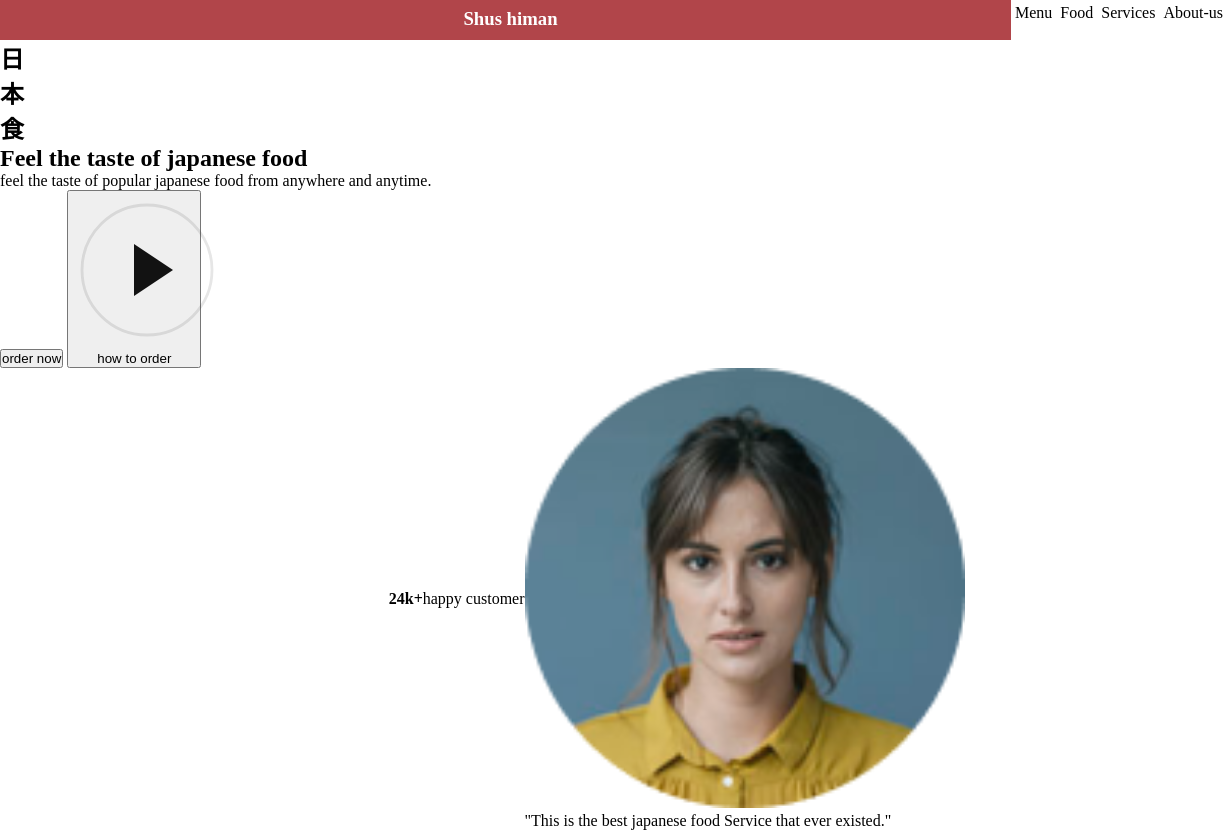
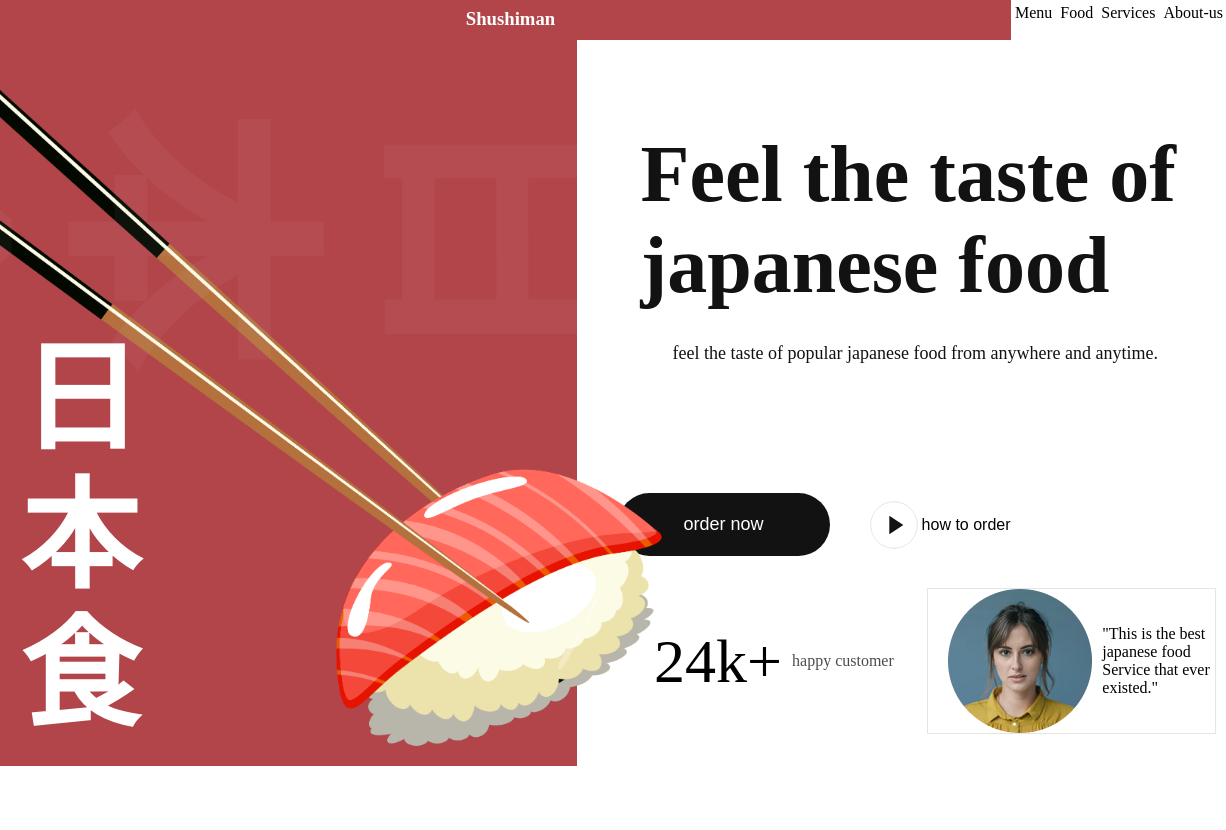
Before and after one commit to nileshshukla3011/shushiman, a website built with Vite: page index.html in a window 1280 px wide. Shown: the full height of the page, 0-1226 px from the left. After the commit the page ends 800 px from the top, so only its background shows below. Built offline with nearby package versions, Linux system fonts and the light colour scheme.

Commit message:
customer review added

```diff
--- a/css/sections/hero.css
+++ b/css/sections/hero.css
@@ -1,28 +1,136 @@
-.hero{
-    display:flex;
-    min-height:calc(100vh - 74px) ;
-    overflow: hidden;
+.hero {
+  display: flex;
+  min-height: calc(100vh - 74px);
 }
 
-.hero-image{
-    flex:1;
-    display:flex;
+.hero-image {
+  flex: 1;
+  display: flex;
   flex-direction: column;
-    position:relative;
+  position: relative;
   z-index: 5;
 }
 
-.hero-image img{
+.hero-image img {
   width: 120%;
   height: 100%;
   object-fit: contain;
 }
 
-.hero-image-overlay{
-    position: absolute ;
+.hero-image-overlay {
+  position: absolute;
   inset: 0;
-    width:100%;
-    background-color:    #b1454a;
-    ;
+  width: 100%;
+  background-color: #b1454a;
   z-index: -1;
 }
+.hero-image h2 {
+  position: absolute;
+  bottom: 0;
+  padding: 20px;
+  font-family: var(--playfair-display);
+  font-weight: 700;
+  font-size: 120px;
+  line-height: 138px;
+  color: #fff;
+}
+.hero-content {
+  flex: 1.22;
+  display: flex;
+  justify-content: space-between;
+  flex-direction: column;
+}
+
+.hero-content__info {
+  padding: 64px;
+  flex: 1;
+  display: flex;
+  justify-content: center;
+  flex-direction: column;
+}
+
+.hero-content__info h1 {
+  font-size: 80px;
+  font-weight: 600px;
+  font-family: var(--playfair-display);
+  color: #121212;
+}
+.hero-content__info p {
+  margin: 32px 0 0 32px;
+  font-family: var(--plus-jakarta-display);
+  color: #121212;
+  font-size: 18px;
+  font-weight: 400;
+}
+.hero-content__button {
+  margin: 41px 0 0 41px;
+  display: flex;
+  flex-wrap: wrap;
+  gap: 36px;
+}
+
+.hero-content__order-now {
+  padding: 20px;
+  border-radius: 36px;
+  min-width: 212px;
+  outline: none;
+  border: none;
+  background-color: #121212;
+  cursor: pointer;
+  color: #fff;
+  font-weight: 500;
+  font-size: 18px;
+  line-height: 23px;
+}
+
+.hero-content__play-button {
+  border: none;
+  outline: none;
+  background: transparent;
+  display: flex;
+  align-items: center;
+  font-size: 16px;
+  line-height: 19px;
+  color: #020202;
+  font-size: var(--plus-jakarta-sans);
+  cursor: pointer;
+}
+.hero-content__play img {
+  margin-right: 12px;
+  width: 46px;
+  height: 46px;
+  object-fit: contain;
+}
+
+.hero-content__testimonial {
+  padding: 32px 64px;
+  display: flex;
+  flex-wrap: wrap;
+  gap: 20px;
+  background: #fff;
+}
+
+.hero-content__customer {
+  flex: 1;
+  gap: 10px;
+}
+
+.hero-content__customer h4 {
+  font-size: 62px;
+  font-weight: 400;
+  font-family: var(--playfair-display);
+}
+.hero-content__customer p{
+  font-size: 16px;
+  font-weight: 400;
+  font-family:var(--plus-jakarta-sans) ;
+  opacity: 0.7;
+}
+.hero-content__review{
+flex:1;
+display:flex;
+align-items: center ;
+gap: 10px;
+padding-left:20px;
+border:1px solid rgba(2,2,2,0.1);
+}
--- a/index.html
+++ b/index.html
@@ -11,8 +11,7 @@
     <header>
       <nav class="header___nav">
         <div class="header___logo">
-          <div class="header___logo-overlay"><h3>Shus
-            himan</h3></div>
+          <div class="header___logo-overlay"><h3>Shushiman</h3></div>
         </div>
         <ul class="header___menu">
           <li>
@@ -44,30 +43,38 @@
     </header>
     <section class="hero">
       <div class="hero-image">
-        <!-- <img src="assets/sushi-1.png" alt="Shushi" /> -->
-        <h2>日<br/>
-            本<br/>
+         <img src="assets/sushi-1.png" alt="Shushi" />
+        <h2>
+          日<br />
+          本<br />
           食
         </h2>
+
+        <div class="hero-image-overlay"></div>
+      </div>
       <div class="hero-content">
-            <div class="hero-content-info">
+        <div class="hero-content__info">
           <h1>Feel the taste of japanese food</h1>
           <p>
-                feel the taste of popular japanese food from anywhere and anytime.</p>
+            feel the taste of popular japanese food from anywhere and anytime.
+          </p>
         </div>
         <div class="hero-content__button">
-            <button class="hero-content__order-now"> order now</button>
-            <button class="hero-content__play-button"><img src="assets/play-circle.svg" alt="play">how to order</button>
+          <button class="hero-content__order-now">order now</button>
+          <button class="hero-content__play-button">
+            <img src="assets/play-circle.svg" alt="play" />how to order
+          </button>
         </div>
         <div class="hero-content__testimonial">
           <div class="hero-content__customer flex-center">
             <h4>24<span>k+</span></h4>
             <p>happy customer</p>
+          </div>
             <div class="hero-content__review">
-                <img src="assets/user.png" alt="user"/>
+              <img src="assets/user.png" alt="user" />
               <p>"This is the best japanese food Service that ever existed."</p>
             </div>
-            </div>
+
         </div>
       </div>
     </section>
```
Lines whose indentation alone changed are shown as unchanged.
